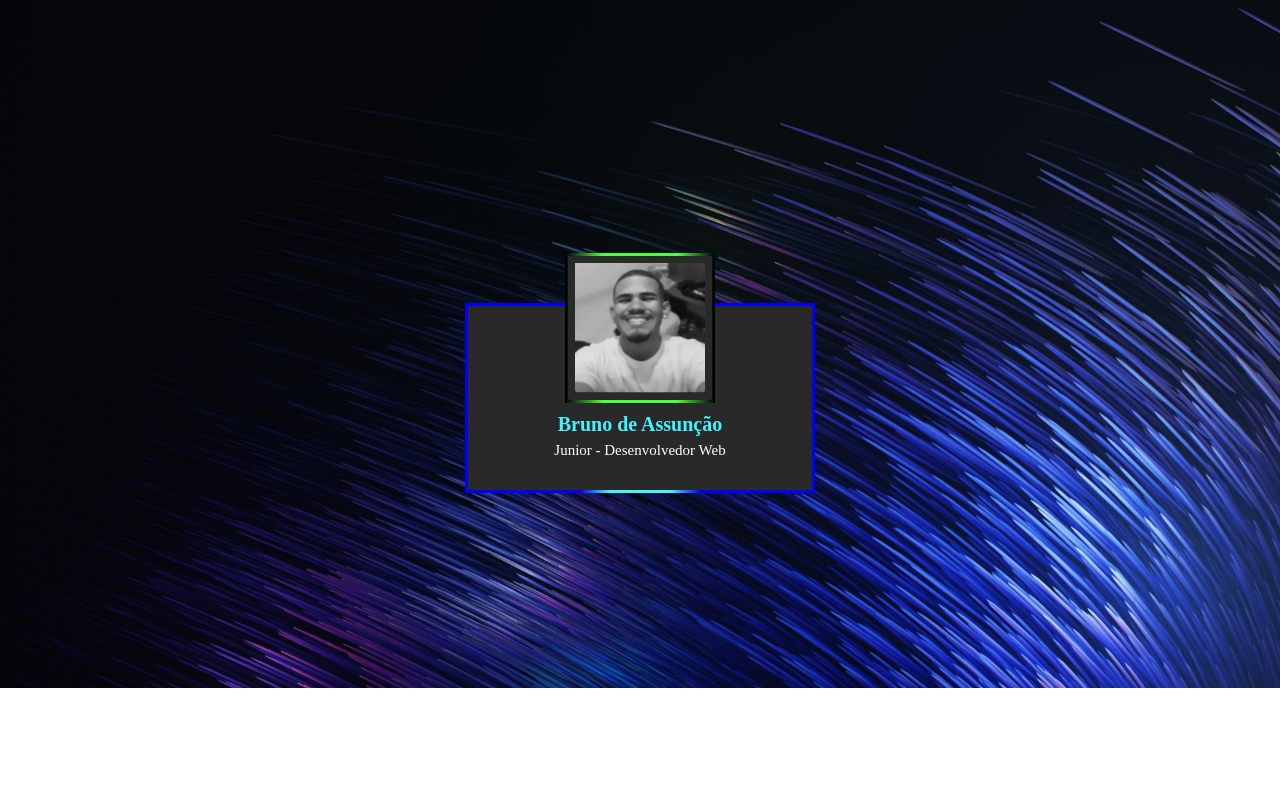
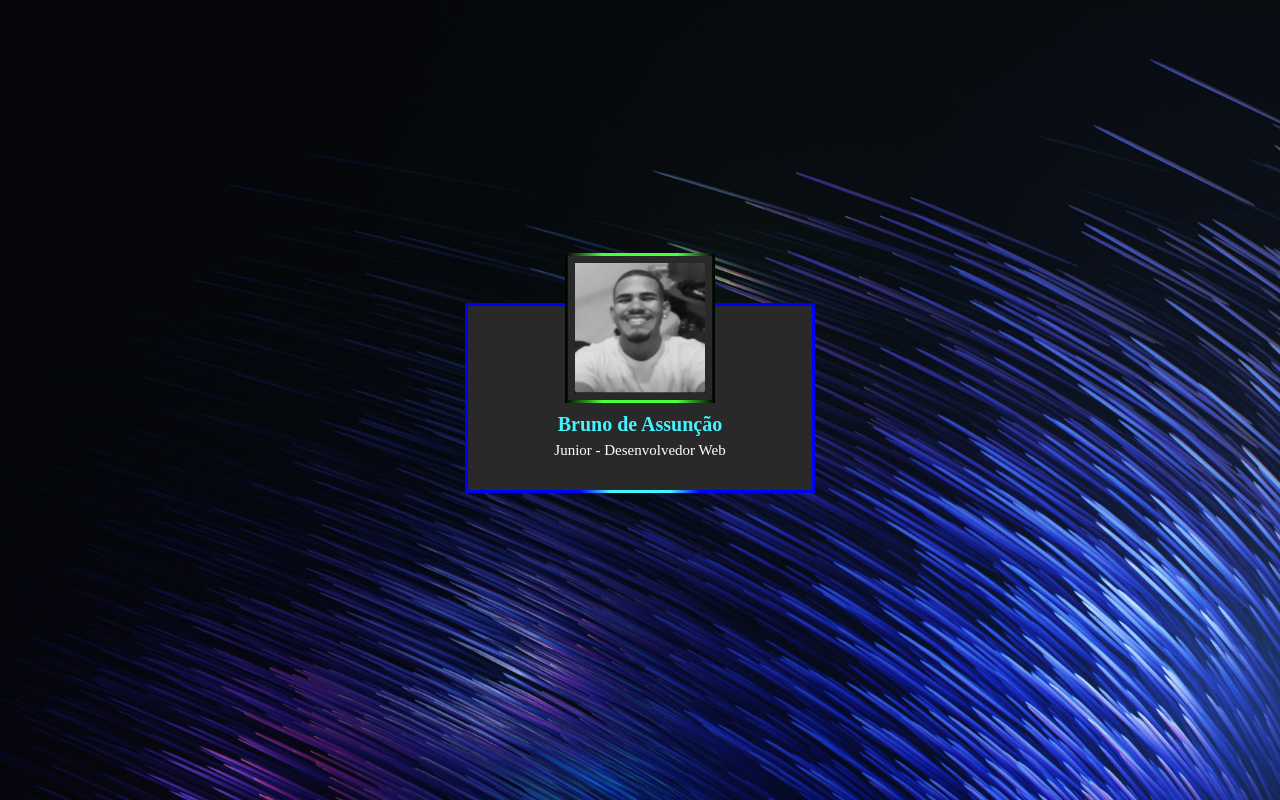
Before and after one commit to devBuruke/Portifolio-bruno, a plain HTML site: page index.html in a window 1280 px wide. Drawn offline with Linux system fonts and the light colour scheme.

Commit message:
Mudanças para funcionamento

```diff
--- a/css/catalogo.css
+++ b/css/catalogo.css
@@ -1,5 +1,3 @@
-
-
 body {
 
   height: 100%;
@@ -7,7 +5,7 @@ body {
   display: flex;
   justify-content: center;
   align-items: center;
-  min-height: 82vh;
+  min-height: 100vh;
   background-image: url(../imagens/vimal-s-m4mdxKUBM58-unsplash.jpg);
   background-size: cover;
   background-position: center center;
```
Also changed, not shown: bruno.html (+1 -1 lines).
